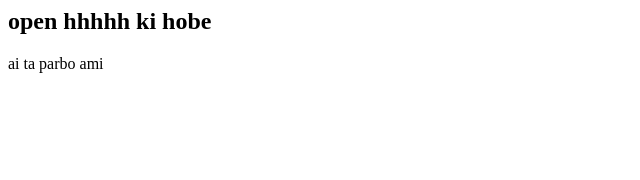
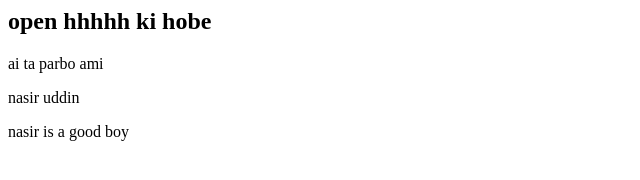
Before and after one commit to nasirooo/my-new-websit, a plain HTML site: page index.html in a window 1280 px wide. Shown: the whole page, without its empty margins (0-640 px from the left). Drawn offline with Linux system fonts and the light colour scheme.

Commit message:
adding my commit

```diff
--- a/index.html
+++ b/index.html
@@ -1,2 +1,6 @@
 <h2>open hhhhh ki hobe</h2>
 <p>ai ta parbo ami</p>
+<div>
+  <hi>nasir uddin</>
+    <p> nasir is a good boy</p>
+</div>
```
